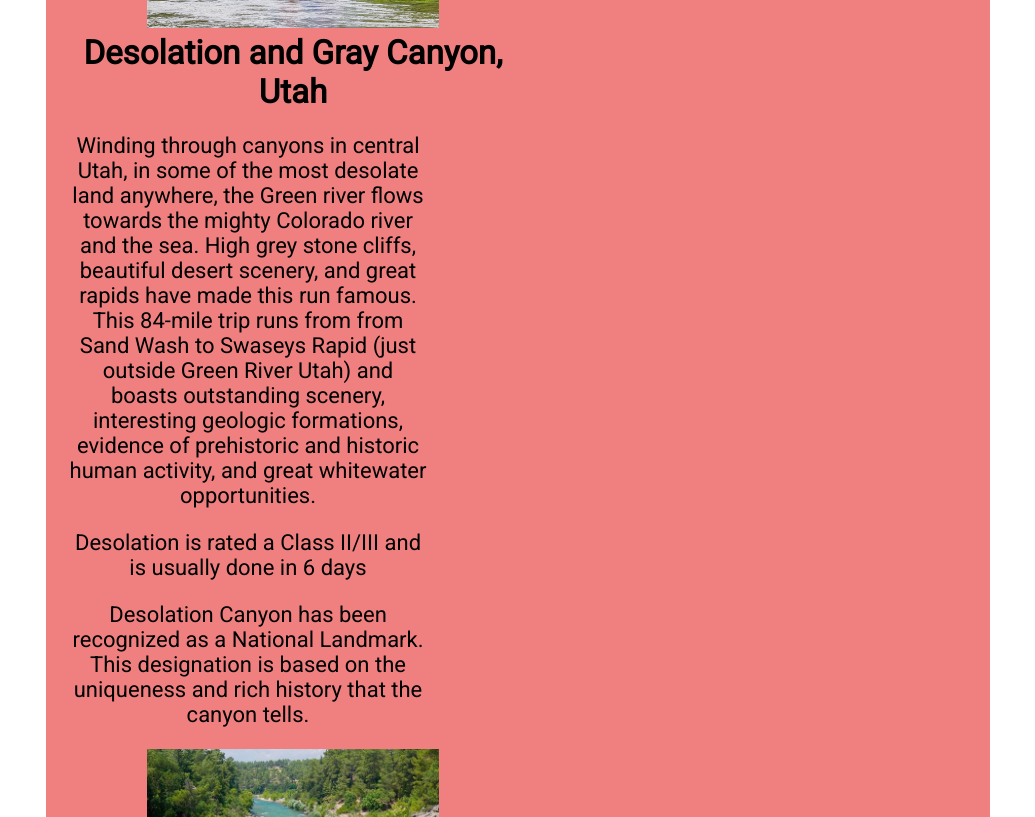
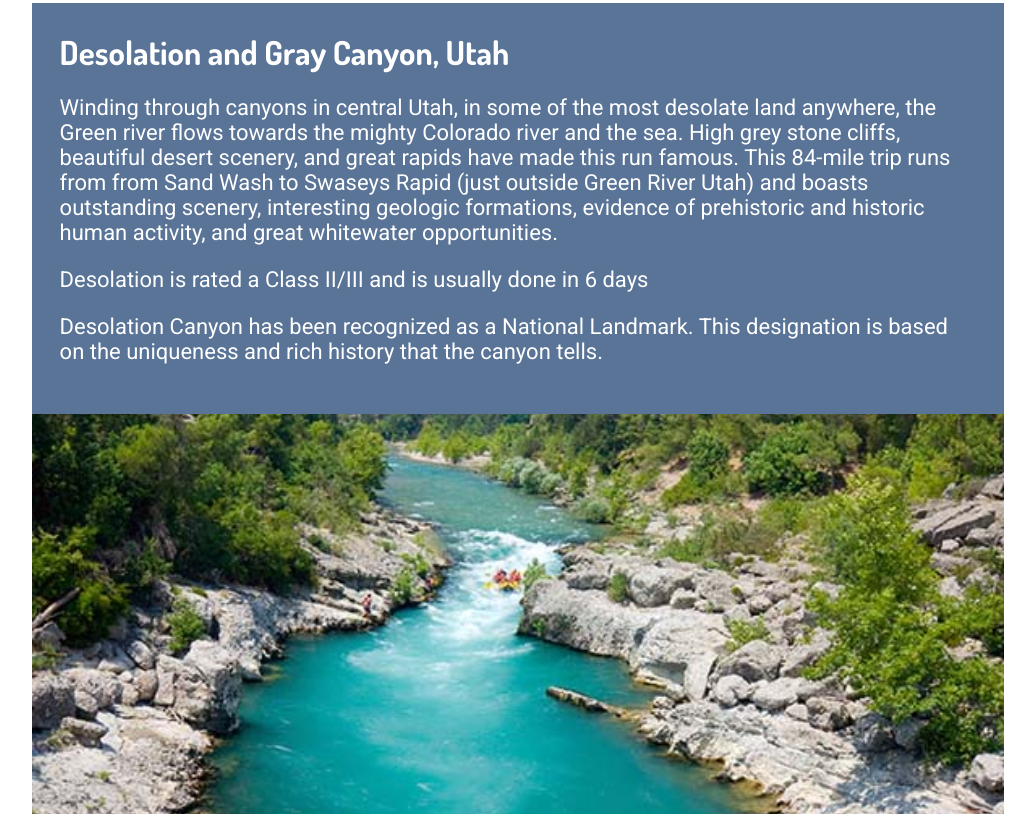
Before and after one commit to lisayinr/wdd130, a plain HTML site: page wwr/rivers.html in a window 1280 px wide. Shown: the part 1305-2122 px from the top of the page, without its empty margins (122-1157 px from the left). Drawn offline with Linux system fonts and the light colour scheme.

Commit message:
fixed css

```diff
--- a/wwr/rivers.html
+++ b/wwr/rivers.html
@@ -14,7 +14,7 @@
             </a>
             <nav>
                 <a href="index.html">Home</a>
-                <a href="#">Page 2</a>
+                <a href="rivers.html">Rivers</a>
                 <a href="site-plan-rafting.html">Site Plan</a>
                 <a href="contactus.html">Contact Us</a>
             </nav>
@@ -25,34 +25,39 @@
         <main>
             <div id="rivers-content">
                 <h1 id="river-title">RIVERS</h1>
-                <section class="rivers-grid">
                 <section class="idaho-location">
+                    <div class="location-info">
                         <h2>Main Fork of the Salmon River, Idaho</h2>
-                        <div class="location-info">
                         <p>Nestled deep in the Frank Church Wilderness of No Return winds the Salmon river. The Salmon was given the nickname long ago as the River of No Return by the people living near it because of the number of folks that came to visit and fell so in love with the rugged beauty of the river that they never left.</p>
                         <p>Herds of elk and deer graze on the hillsides around the river and bear and bighorn sheep are also commonly sighted. The river corridor is also lined with awe inspiring ponderosa pine which tower over the sandy beaches in the campsites and provide shelter from sun or rain when needed.</p>
                         <p>Let's not forget the rapids! They range from class I-IV. The Salmon is one of the longest undammed rivers in the United States. As a free flowing river the water is higher, faster, and colder in the early summer and lower, slower, and warmer in the late summer. There are good rapids all summer...but families with children who like to swim tend to appreciate the late summer's slower, warmer water more.</p>
                     </div>
-                        <img class="scenery-pics" src="images/idaho.jpg" alt="Idaho river scenery">
+                    <div class="scenery-pics">
+                        <img class="pics2" src="images/idaho.jpg" alt="Idaho river scenery">
+                    </div>
+
                 </section>
                 <section class="utah-location">
+                    <div class="location-info">
                         <h2>Desolation and Gray Canyon, Utah</h2>
-                        <div class="location-info">
                         <p>Winding through canyons in central Utah, in some of the most desolate land anywhere, the Green river flows towards the mighty Colorado river and the sea. High grey stone cliffs, beautiful desert scenery, and great rapids have made this run famous. This 84-mile trip runs from from Sand Wash to Swaseys Rapid (just outside Green River Utah) and boasts outstanding scenery, interesting geologic formations, evidence of prehistoric and historic human activity, and great whitewater opportunities.</p>
                         <p>Desolation is rated a Class II/III and is usually done in 6 days</p>
                         <p>Desolation Canyon has been recognized as a National Landmark.  This designation is based on the uniqueness and rich history that the canyon tells.</p>
                     </div>
-                        <img class="scenery-pics" src="images/utah.jpg" alt="Utah river scenery">
+                    <div class="scenery-pics">
+                        <img class="pics2" src="images/utah.jpg" alt="Utah river scenery">
+                    </div>
                 </section>
                 <section class="arizona-location">
+                    <div class="location-info">
                         <h2>Grand Canyon, Arizona</h2>
-                        <div class="location-info">
                         <p>This is the grand daddy of all canyons and the grand daddy of all river trips. You will never forget your visit to the Grand Canyon.</p>
                         <p>Grand Canyon river rafting combines world-class whitewater with breathtaking scenery to make one truly unforgettable river experience. The canyon is filled not only with exhilarating whitewater rapids, but with side canyons and ancient indian ruins accessible only by river.</p>
                         <p>CLASS I - X: The Grand Canyon uses a unique river rating scale. The rapids in the Canyon are technically rated I - X ( 1 - 10) to accommodate such a wide variety of rapids and river variances. However, most people are familiar with the regular I - V river rating scale, so we often refer to both.</p>
                     </div>
-                        <img class="scenery-pics" src="images/arizona.jpg" alt="Arizon river scenery">
-                    </section>
+                    <div class="scenery-pics">
+                        <img class="pics2" src="images/arizona.jpg" alt="Arizon river scenery">
+                    </div>
                 </section>
             </div>
         </main>
--- a/wwr/styles/style.css
+++ b/wwr/styles/style.css
@@ -187,58 +187,64 @@ nav {
 
 
 
-.rivers-grid {
-    box-sizing: border-box;
-    display: grid;
-    grid-template-columns: 1fr 150px;
+.arizona-location, .idaho-location, .utah-location {
+    margin: 0 auto;
+    /* box-sizing: border-box; */
+    /* display: grid;
+    grid-template-columns: 3fr 1fr; */
+    margin-bottom: 80px;
+    background-color: #597497;
+    place-items: center;
+
+    text-align: left;
+
+    /* border-style: solid;
+    border-color: black;
+    border-width: 2px; */
 }
 #river-title {
+    margin-top: 40px;
+    margin-bottom: 100px;
+    text-align: center;
     align-items: center;
     justify-items: center;
     align-content: center;
     justify-content: center;
+    font-family: Dosis;
+    font-size: 65px;
+    color: #b95c22;
 }
-#scenery-pics {
-    max-width: 100%;
+.scenery-pics {
+    display: flex;
+    align-items: center;
+
 }
 #rivers-content {
-    max-width:900px;
-    margin: 0 auto;
-    padding: 1em;
-    background-color: lightcoral;
-}
-.idaho-location {
-    width: 50%;
-    grid-column: 1/4;
-    grid-row: 2/3;
-    justify-content: center;
-    align-content: center;
-}
-.utah-location {
-    width: 50%;
-    grid-column: 1/4;
-    grid-row: 3/4;
-    justify-content: center;
-    align-content: center;
-}
-.arizona-location {
-    width: 50%;
-    grid-column: 1/4;
-    grid-row: 4/5;
-    justify-content: center;
-    align-content: center;
+    margin-left: 12%;
+    margin-right: 12%;
+    /* background-color: lightcoral; */
 }
 .location-info {
+    padding: 28px;
+}
+.location-info h2 {
+    font-family: Dosis;
+    color: white;
+}
+.location-info p {
+    font-family: Roboto;
+    color: white;
+}
+.scenery-pics {
+    height: 400px;
+    overflow: hidden;
     grid-column: 2/3;
-    width: 80%;
+    width: 100%;
     justify-items: center;
     align-items: center;
 }
-.scenery-pics {
-    grid-column: 2/3;
-    width: 65%;
-    justify-items: center;
-    align-items: center;
+.pics2{
+    width: 100%;
 }
 
 
```
Also changed, not shown: 1 other file. Lines whose indentation alone changed are shown as unchanged.
